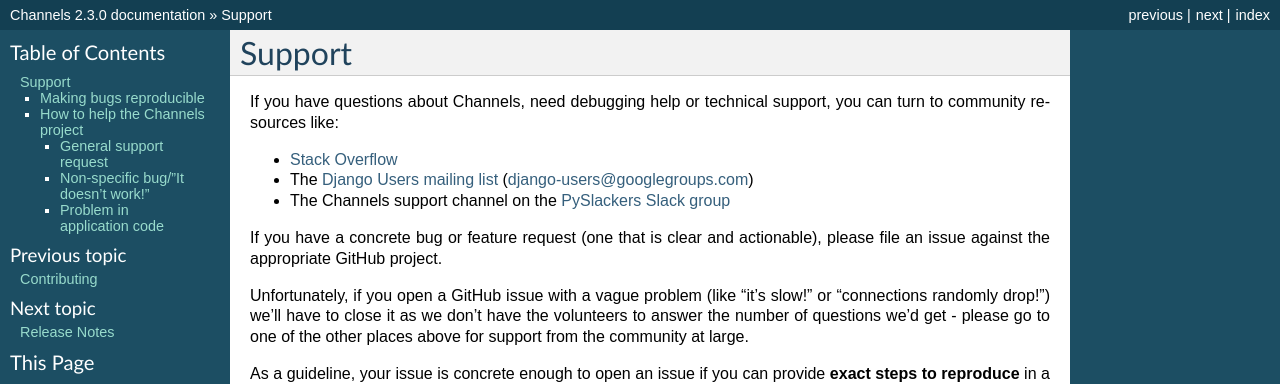
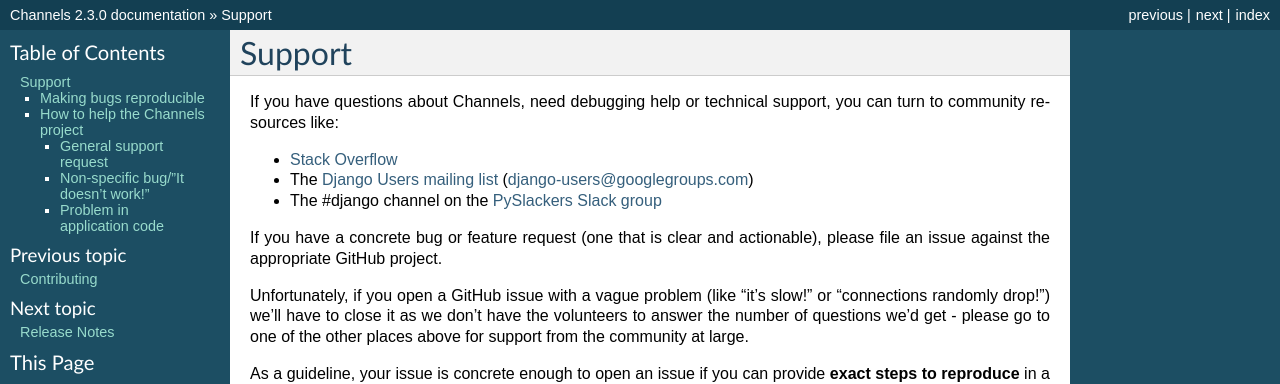
Before and after one commit to phillipchain/DjangoChannels, a Sphinx documentation site: the page built from docs/support.rst, in a window 1280 px wide. Shown: the top 384 px of the page. Built offline with Sphinx 7.4.7, drawn with Linux system fonts in a browser that asks for light colours.

Commit message:
Point to correct channel on Pyslackers (#1357)
PySlackers does not have a dedicated channel to help with Channels - the django channel is best for all django related help

```diff
--- a/docs/support.rst
+++ b/docs/support.rst
@@ -5,7 +5,7 @@
 
 - `Stack Overflow <https://www.stackoverflow.com>`_
 - The `Django Users mailing list <https://groups.google.com/forum/#!forum/django-users>`_ (django-users@googlegroups.com)
-- The Channels support channel on the `PySlackers Slack group <https://pyslackers.com/>`_
+- The #django channel on the `PySlackers Slack group <https://pyslackers.com/>`_
 
 If you have a concrete bug or feature request (one that is clear and actionable), please file an issue against the
 appropriate GitHub project.
```
